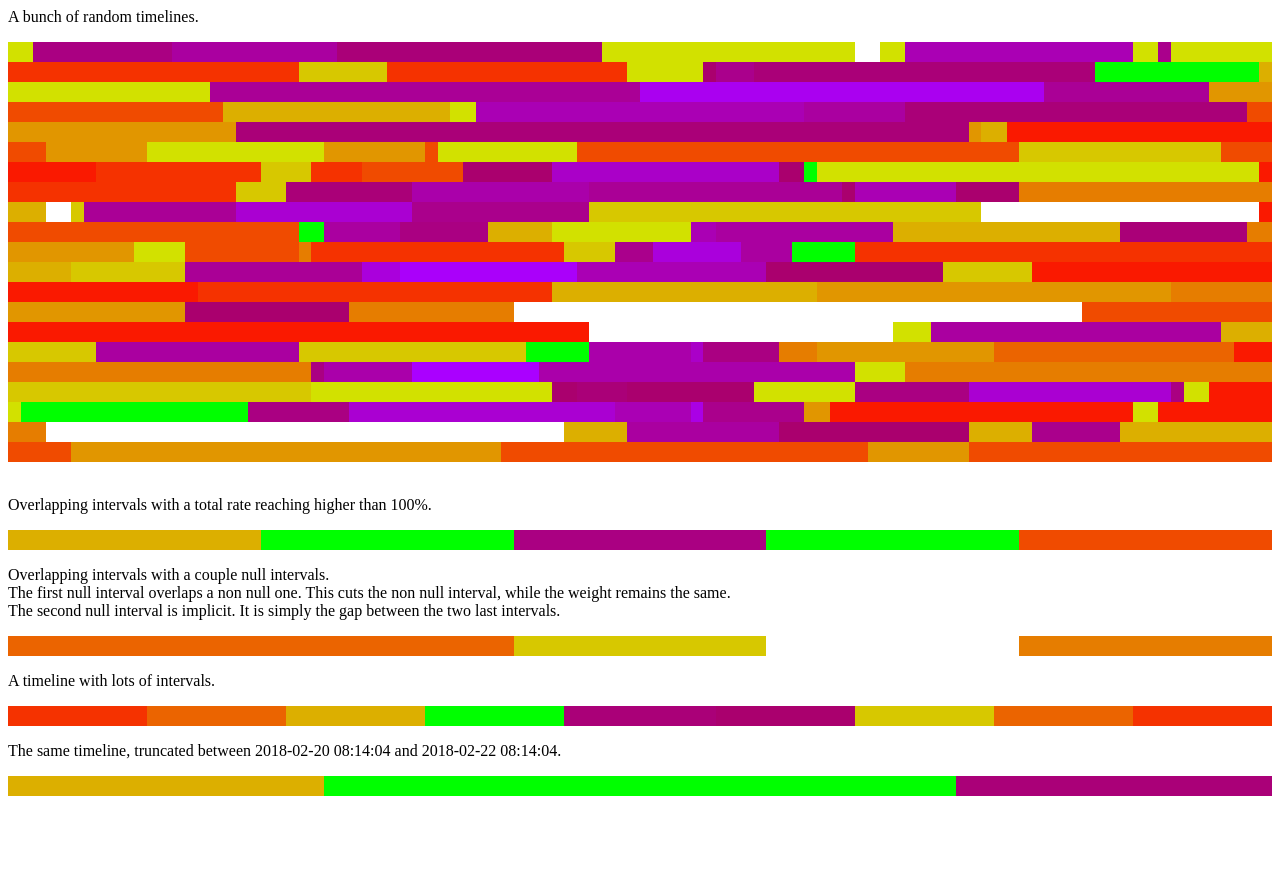
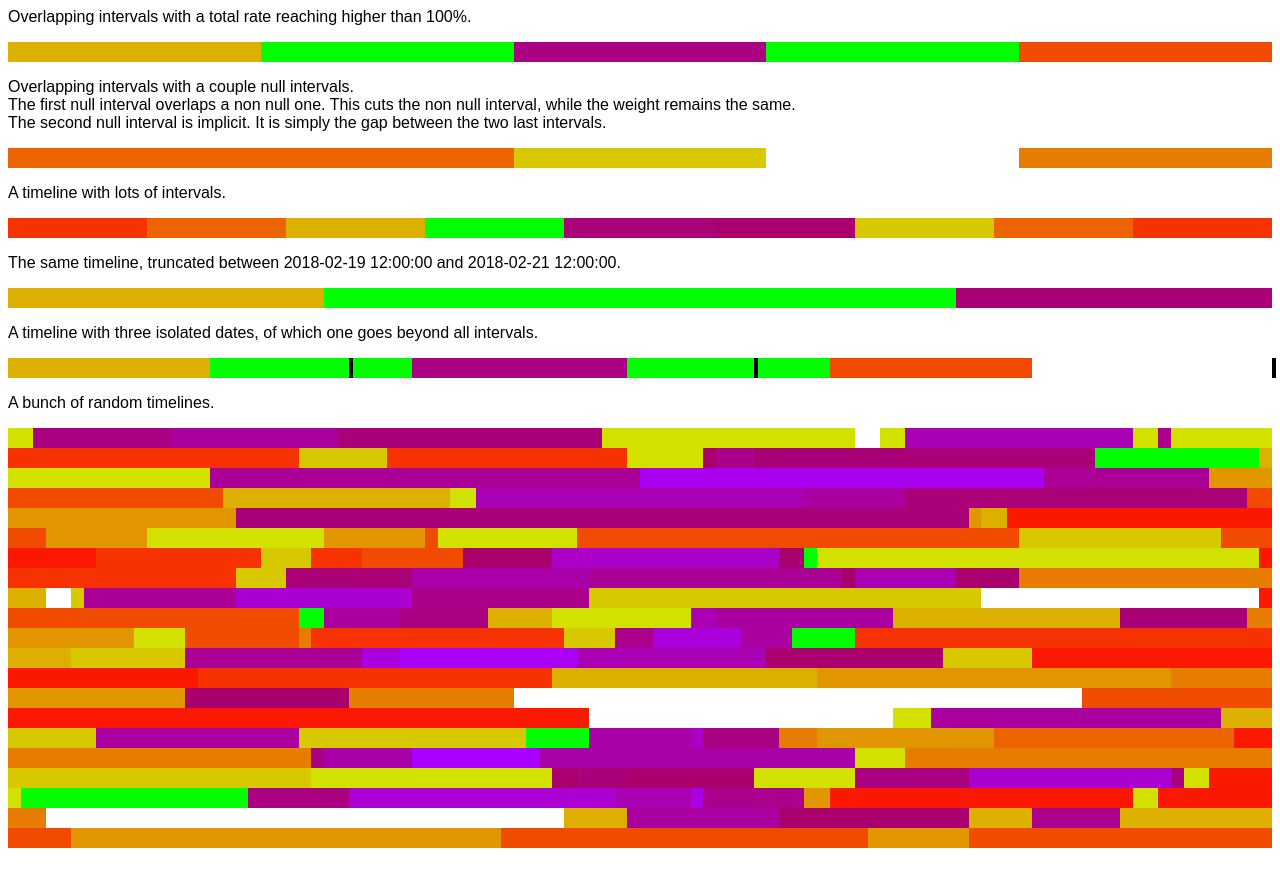
Before and after one commit to vctls/php-interval-graph, a PHP site: page / in a window 1280 px wide. Before the commit the page ends 796 px from the top, so only its background shows below. Run offline with PHP 8.4, Linux system fonts and the light colour scheme.

Commit message:
Added management of isolated dates.

```diff
--- a/Timeline.php
+++ b/Timeline.php
@@ -66,11 +66,16 @@ class Timeline
             return [
                 $i[0],
                 $i[1],
-                !empty($t) ? ($t[$k] !== null ? (int)($t[$k] * 100) : null) : 50,
+                !empty($t) ? (isset($t[$k]) ? (int)($t[$k] * 100) : null) : 50,
                 $intervals[$k][0],
                 $intervals[$k][1]
             ];
         }, array_keys($values), $values);
+
+        // Put isolated dates at the end.
+        uasort($values, function ($i){
+            return $i[0] === $i[1] ? 1 : -1;
+        });
 
         $this->values = $values;
     }
@@ -87,6 +92,9 @@ class Timeline
     {
         self::checkFormat($intervals);
 
+        // Extract isolated dates.
+        $isolatedDates = self::extractDates($intervals);
+
         // Make an array of dates.
         // Assign the value of the weight to each date.
         // Assign and a '+' sign if it is a start date, and a '-' if it is an end date.
@@ -99,7 +107,6 @@ class Timeline
         usort($dates, function (array $d1, array $d2) {
             return ($d1[0] < $d2[0]) ? -1 : 1;
         });
-
 
         $flat = [];
         // Create new intervals for each set of two consecutive dates,
@@ -120,11 +127,10 @@ class Timeline
 
             $ival = array_reduce($previousDates,
                 function ($a, $b) {
-                    // Not using array_sum here because of possible decimal errors.
-                    // TODO Find a cleaner method of preventing decimal errors.
                     return $a + ($b[2] === '+' ? $b[1] : -$b[1]);
                 });
 
+            // TODO Find a cleaner method of preventing decimal errors.
             $ival = round($ival, 2);
 
             if ($pluses == $minuses) {
@@ -140,7 +146,39 @@ class Timeline
             $flat[] = [$dates[$i - 1][0], $dates[$i][0], $ival];
         }
 
+        // Remove empty interval generated when two or more intervals share a common date.
+        $flat = array_values(array_filter($flat, function($i){
+            return $i[0] !== $i[1];
+        }));
+
+
+        // Push isolated dates back into the array.
+        if (!empty($isolatedDates)) {
+            array_push($flat, ...$isolatedDates);
+        }
+
         return $flat;
+    }
+
+    /**
+     * Extract isolated dates from an array of intervals.
+     *
+     * Intervals with the exact same start and end date will be considered as isolated dates.
+     *
+     * They will be removed from the initial array, and returned in a separate array.
+     *
+     * @param array $intervals The initial array.
+     * @return array An array containing only isolated dates.
+     */
+    public static function extractDates(array &$intervals)
+    {
+        $dates = array_filter($intervals, function($interval){
+            return $interval[0] === $interval[1];
+        });
+
+        $intervals = array_diff_key($intervals, $dates);
+
+        return $dates;
     }
 
     /**
@@ -168,9 +206,9 @@ class Timeline
 
         if (isset($start)) {
             $intervals = array_map(function ($i) use ($start) {
-                if ($i[0] < $start) {
+                if ($i[0] < $start) { // If the start date is before the lower bound...
                     if ($i[1] < $start) {
-                        // If both dates are before the given lower bound, set the interval to false.
+                        // ... and the end date is also before the lower bound, set the interval to false.
                         $i = false;
                     } else {
                         // If only the start date is before the lower bound, set it to the bound value.
@@ -220,17 +258,18 @@ class Timeline
 
             if (!$i[0] instanceof \DateTime) {
                 $t = gettype($i[0]);
-                throw new \InvalidArgumentException("The first element of an interval array should be an instance of DateTime, $t found.");
+                throw new \InvalidArgumentException("The first element of an interval array should be an instance of DateTime, $t given.");
             }
 
             if (!$i[1] instanceof \DateTime) {
                 $t = gettype($i[1]);
-                throw new \InvalidArgumentException("The second element of an interval array should be an instance of DateTime, $t found.");
+                throw new \InvalidArgumentException("The second element of an interval array should be an instance of DateTime, $t given.");
             }
 
             if (isset($i[2])) {
                 if (!is_numeric($i[2])) {
-                    throw new \InvalidArgumentException("The third element of an interval array should be numeric or null");
+                    $t = gettype($i[1]);
+                    throw new \InvalidArgumentException("The third element of an interval array should be numeric or null, $t given.");
                 }
                 $t++;
             }
@@ -256,6 +295,17 @@ class Timeline
         ?>
         <div class="foo" style="position: relative; width: 100%; height: 20px;">
             <?php foreach ($vs as $k => $v) : ?>
+                <?php if ($v[3] === $v[4]): // Isolated date. ?>
+                    <div class="bar bar<?= $k; ?>" style="position: absolute; height: 20px; box-sizing: content-box;
+                            border-width: 0 2px 0 2px;
+                            border-style: solid;
+                            border-color: black;
+                            left:  <?= $v[0] ?>%;
+                            width: 0;"
+                         data-title="<?= $v[3]->format($this->date_format) ?>"
+                    >
+                    </div>
+                <?php else: ?>
                     <?php if ($v[2] !== null): // Interval with non null weight. ?>
                         <div class="bar bar<?= $k; ?>" style="position: absolute; height: 20px;
                                 left:  <?= $v[0] ?>%;
@@ -291,6 +341,7 @@ class Timeline
                         >
                         </div>
                     <?php endif; ?>
+                <?php endif; ?>
             <?php endforeach; ?>
         </div>
         <?php
--- a/index.php
+++ b/index.php
@@ -1,13 +1,59 @@
 <?php
-function __autoload($class_name)
-{
-    include $class_name . '.php';
-}
+
+include_once 'Timeline.php';
 
 function rd($min = 1514764800, $max = 1577750400)
 {
     return (new DateTime)->setTimestamp(mt_rand($min, $max));
 }
+
+// TODO Display the intervals individually before each timeline.
+
+$overlappedIntervals = [
+    [new DateTime('now'), new DateTime('now + 4 days'), 7 / 10],
+    [new DateTime('now + 1 day'), new DateTime('now + 5 days'), 3 / 10],
+    [new DateTime('now + 2 day'), new DateTime('now + 3 days'), 3 / 10],
+];
+$overlapped = new Timeline($overlappedIntervals);
+
+$withNullIntervals = new Timeline([
+    [new DateTime('now'), new DateTime('now + 3 days'), 4 / 10],
+    [new DateTime('now + 1 day'), new DateTime('now + 2 days')],
+    [new DateTime('now + 2 day'), new DateTime('now + 3 days'), 4 / 10],
+    [new DateTime('now + 4 day'), new DateTime('now + 5 days'), 5 / 10],
+]);
+
+$longIntervals = [
+    [new DateTime('today'), new DateTime('today + 3 days'), 2 / 10],
+    [new DateTime('today + 1 day'), new DateTime('today + 4 days'), 2 / 10],
+    [new DateTime('today + 2 day'), new DateTime('today + 5 days'), 3 / 10],
+    [new DateTime('today + 3 day'), new DateTime('today + 6 days'), 5 / 10],
+    [new DateTime('today + 4 day'), new DateTime('today + 7 days'), 4 / 10],
+    [new DateTime('today + 5 day'), new DateTime('today + 8 days'), 2 / 10],
+    [new DateTime('today + 6 day'), new DateTime('today + 9 days'), 2 / 10],
+];
+
+$long = new Timeline($longIntervals, 'Y-m-d H:i:s');
+$today = new DateTime('today');
+$date1 = (clone $today)->add(new DateInterval('PT60H'));
+$date2 = (clone $today)->add(new DateInterval('PT108H'));
+$date3 = (clone $date2)->add(new DateInterval('PT60H'));
+
+$truncated = new Timeline(Timeline::truncate(
+        $longIntervals,
+        $date1,
+        $date2
+), 'Y-m-d H:i:s');
+
+
+$withDates = new Timeline([
+    [$date1, $date1],
+    [new DateTime('now'), new DateTime('now + 4 days'), 7 / 10],
+    [$date2, $date2],
+    [new DateTime('now + 1 day'), new DateTime('now + 5 days'), 3 / 10],
+    [new DateTime('now + 2 day'), new DateTime('now + 3 days'), 3 / 10],
+    [$date3, $date3],
+]);
 
 $timelines = [];
 foreach (range(0, 20) as $t) {
@@ -18,39 +64,6 @@ foreach (range(0, 20) as $t) {
     }
     $timelines[] = new Timeline($intervals);
 }
-
-
-$timelineTest = new Timeline([
-    [new DateTime('now'), new DateTime('now + 4 days'), 7 / 10],
-    [new DateTime('now + 1 day'), new DateTime('now + 5 days'), 3 / 10],
-    [new DateTime('now + 2 day'), new DateTime('now + 3 days'), 3 / 10],
-]);
-
-$withNullIntervals = new Timeline([
-    [new DateTime('now'), new DateTime('now + 3 days'), 4 / 10],
-    [new DateTime('now + 1 day'), new DateTime('now + 2 days')],
-    [new DateTime('now + 2 day'), new DateTime('now + 3 days'), 4 / 10],
-    [new DateTime('now + 4 day'), new DateTime('now + 5 days'), 5 / 10],
-]);
-
-$longIntervals = [
-    [new DateTime('now'), new DateTime('now + 3 days'), 2 / 10],
-    [new DateTime('now + 1 day'), new DateTime('now + 4 days'), 2 / 10],
-    [new DateTime('now + 2 day'), new DateTime('now + 5 days'), 3 / 10],
-    [new DateTime('now + 3 day'), new DateTime('now + 6 days'), 5 / 10],
-    [new DateTime('now + 4 day'), new DateTime('now + 7 days'), 4 / 10],
-    [new DateTime('now + 5 day'), new DateTime('now + 8 days'), 2 / 10],
-    [new DateTime('now + 6 day'), new DateTime('now + 9 days'), 2 / 10],
-];
-
-$long = new Timeline($longIntervals, 'Y-m-d H:i:s');
-$lowerBound = new DateTime('now + 60 hours');
-$higherBound = new DateTime('now + 108 hours');
-$truncated = new Timeline(Timeline::truncate(
-        $longIntervals,
-        $lowerBound,
-        $higherBound
-), 'Y-m-d H:i:s');
 
 ?>
 <html>
@@ -80,14 +93,9 @@ $truncated = new Timeline(Timeline::truncate(
         }
     </style>
 </head>
-<body>
-<p>A bunch of random timelines.</p>
-<?php foreach ($timelines as $timeline): ?>
-    <?= $timeline ?>
-<?php endforeach; ?>
-<br>
+<body style="font-family: sans-serif">
 <p>Overlapping intervals with a total rate reaching higher than 100%.</p>
-<?= $timelineTest ?>
+<?= $overlapped ?>
 
 <p>
     Overlapping intervals with a couple null intervals.<br>
@@ -102,9 +110,19 @@ $truncated = new Timeline(Timeline::truncate(
 <?= $long ?>
 
 <p>
-    The same timeline, truncated between <?= $lowerBound->format('Y-m-d H:i:s') ?>
-    and <?= $higherBound->format('Y-m-d H:i:s') ?>.
+    The same timeline, truncated between <?= $date1->format('Y-m-d H:i:s') ?>
+    and <?= $date2->format('Y-m-d H:i:s') ?>.
 <?= $truncated ?>
 </p>
+
+<p>
+    A timeline with three isolated dates, of which one goes beyond all intervals.
+<?= $withDates ?>
+</p>
+<p>A bunch of random timelines.</p>
+<?php foreach ($timelines as $timeline): ?>
+    <?= $timeline ?>
+<?php endforeach; ?>
+<br>
 </body>
 </html>
```
Lines whose indentation alone changed are shown as unchanged.
